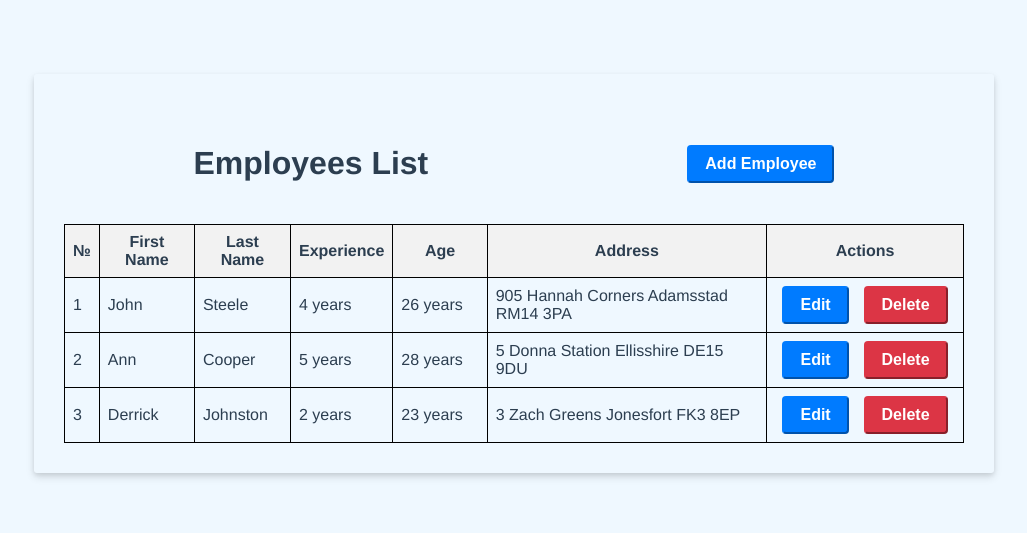
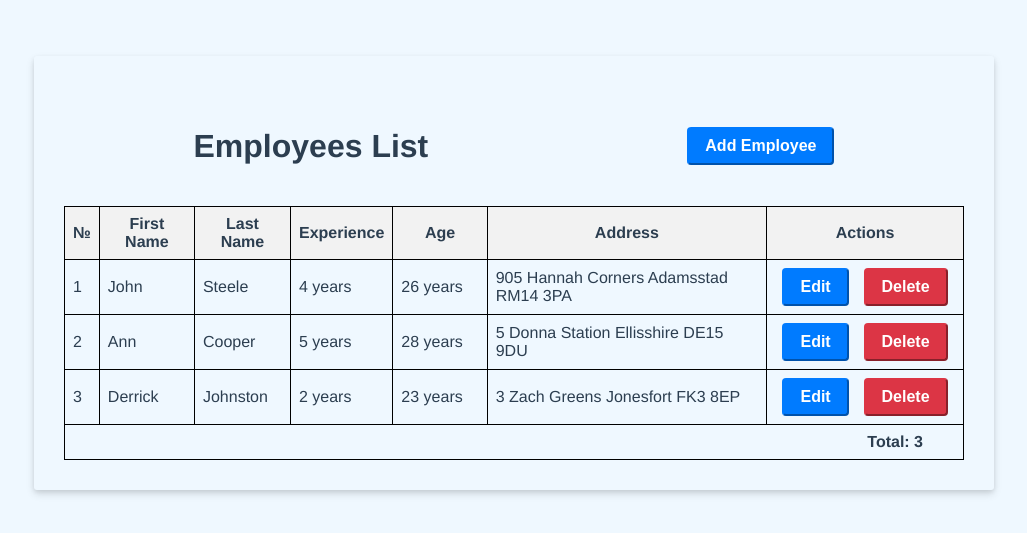
Before and after one commit to Macovka/employee-list, a Vue app: page / in a window 1280 px wide. Shown: the part 127-660 px from the top of the page, without its empty margins (126-1153 px from the left). Built offline with nearby package versions, Linux system fonts and the light colour scheme.

Commit message:
total-added

```diff
--- a/src/components/EmployeesList.vue
+++ b/src/components/EmployeesList.vue
@@ -18,7 +18,6 @@
       :editingEmployee="editingEmployee"
     />
     <employees-table
-      :employees="employees"
       @edit="editEmployee"
       @delete="deleteEmployee"
     />
@@ -45,11 +44,6 @@
         editing: false,
         formTitle: '',
         editingEmployee: null,
-      }
-    },
-    computed: {
-      employees() {
-        return this.$store.state.employees
       }
     },
     methods: {
--- a/src/components/EmployeesTable.vue
+++ b/src/components/EmployeesTable.vue
@@ -16,11 +16,13 @@
         v-for="(employee, index) in employees"
         :key="employee.id"
         :employee="employee"
-        :employees="employees"
         :index="index"
         @edit="$emit('edit', employee)"
         @delete="$emit('delete', employee)"
       />
+      <tr>
+        <td colspan="7" class="table__total">Total: {{ employees.length }}</td>
+      </tr>
     </tbody>
   </table>
 </template>
@@ -32,11 +34,10 @@
     components: {
       EmployeeRow,
     },
-    props: {
-      employees: {
-        type: Array,
-        required: true,
-      },
+    computed: {
+      employees() {
+        return this.$store.state.employees
+      }
     },
   };
 </script>
@@ -48,16 +49,16 @@
     padding: 20px;
     margin: auto;
   }
-  .table td {
-    border: 1px solid #000;
-    padding: 8px;
-    text-align: left;
-  }
 
   .table th {
     background-color: #f2f2f2;
     border: 1px solid #000;
     padding: 8px;
+  }
+  .table td {
+    border: 1px solid #000;
+    padding: 8px;
+    text-align: left;
   }
 
   .table__number{
@@ -78,4 +79,10 @@
   .table__actions {
     width: 182px;
   }
+
+  table tbody .table__total {
+    text-align: right;
+    padding-right: 40px;
+    font-weight: bold;
+  }
 </style>
```
